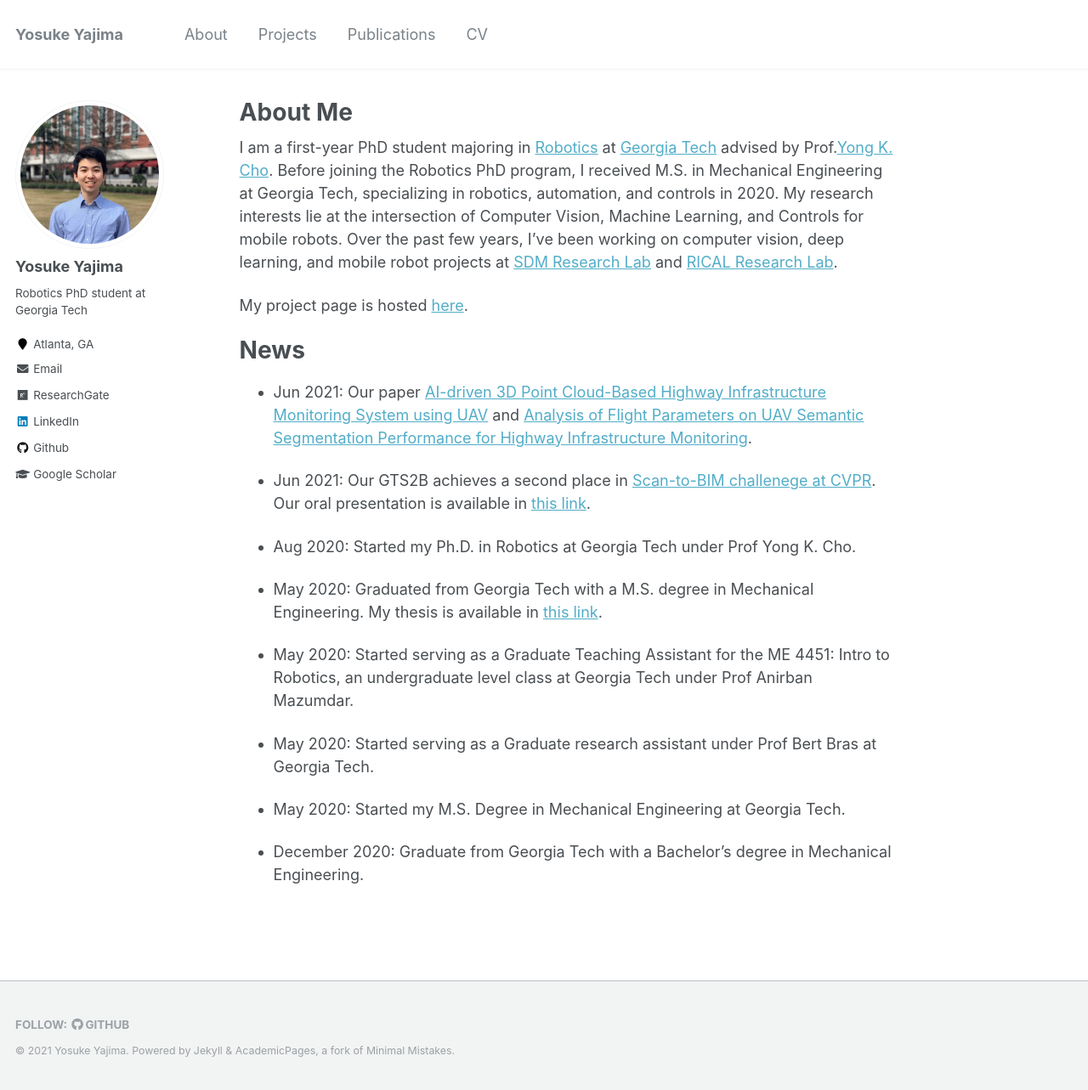
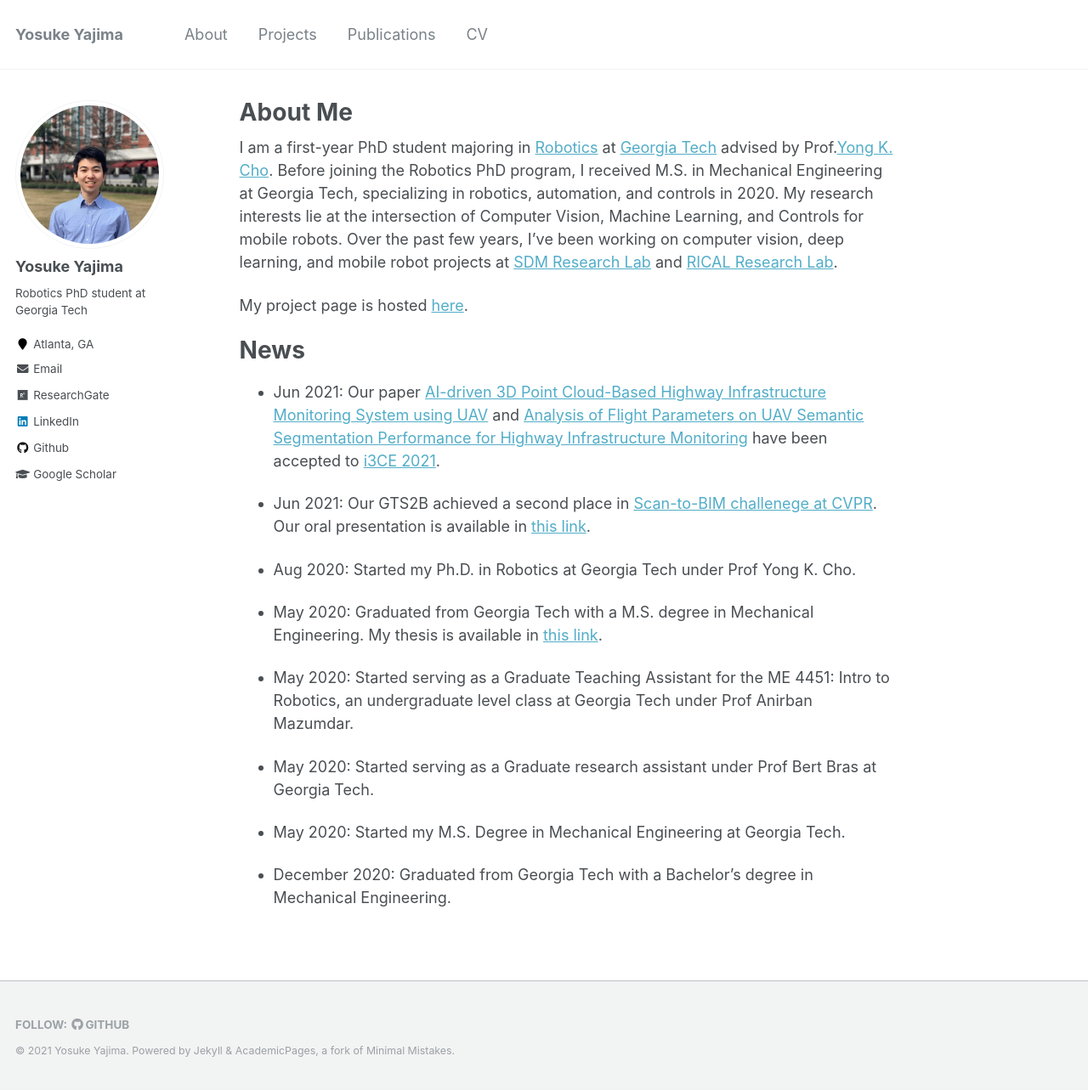
Before and after one commit to yyajima21/yyajima21.github.io, a Jekyll site: the page built from _pages/about.md, in a window 1280 px wide and 1283 px high. Shown: the whole window at 85% size. Built offline with Jekyll 4.4.1, drawn with Linux system fonts in a browser that asks for light colours.

Commit message:
updated my aboutme.md.

```diff
--- a/_pages/about.md
+++ b/_pages/about.md
@@ -13,9 +13,9 @@ My project page is hosted [here](/project.html).
 
 # News
 
-* Jun 2021: Our paper [AI-driven 3D Point Cloud-Based Highway Infrastructure Monitoring System using UAV](https://www.researchgate.net/publication/353750565_AI-driven_3D_Point_Cloud-Based_Highway_Infrastructure_Monitoring_System_using_UAV) and [Analysis of Flight Parameters on UAV Semantic Segmentation Performance for Highway Infrastructure Monitoring](https://www.researchgate.net/publication/353817712_Analysis_of_Flight_Parameters_on_UAV_Semantic_Segmentation_Performance_for_Highway_Infrastructure_Monitoring).
+* Jun 2021: Our paper [AI-driven 3D Point Cloud-Based Highway Infrastructure Monitoring System using UAV](https://www.researchgate.net/publication/353750565_AI-driven_3D_Point_Cloud-Based_Highway_Infrastructure_Monitoring_System_using_UAV) and [Analysis of Flight Parameters on UAV Semantic Segmentation Performance for Highway Infrastructure Monitoring](https://www.researchgate.net/publication/353817712_Analysis_of_Flight_Parameters_on_UAV_Semantic_Segmentation_Performance_for_Highway_Infrastructure_Monitoring) have been accepted to [i3CE 2021](https://dcp.ufl.edu/cacim/i3ce2021/).
 
-* Jun 2021: Our GTS2B achieves a second place in [Scan-to-BIM challenege at CVPR](https://cv4aec.github.io/). Our oral presentation is available in [this link](https://www.youtube.com/watch?v=DR9ifKxutf8&list=TLGG8vy3pvaCCBQwMzA4MjAyMQ&t=1033s).
+* Jun 2021: Our GTS2B achieved a second place in [Scan-to-BIM challenege at CVPR](https://cv4aec.github.io/). Our oral presentation is available in [this link](https://www.youtube.com/watch?v=DR9ifKxutf8&list=TLGG8vy3pvaCCBQwMzA4MjAyMQ&t=1033s).
 
 * Aug 2020: Started my Ph.D. in Robotics at Georgia Tech under Prof Yong K. Cho.
 
@@ -27,4 +27,4 @@ My project page is hosted [here](/project.html).
 
 * May 2020: Started my M.S. Degree in Mechanical Engineering at Georgia Tech.
 
-* December 2020: Graduate from Georgia Tech with a Bachelor's degree in Mechanical Engineering.
+* December 2020: Graduated from Georgia Tech with a Bachelor's degree in Mechanical Engineering.
```
